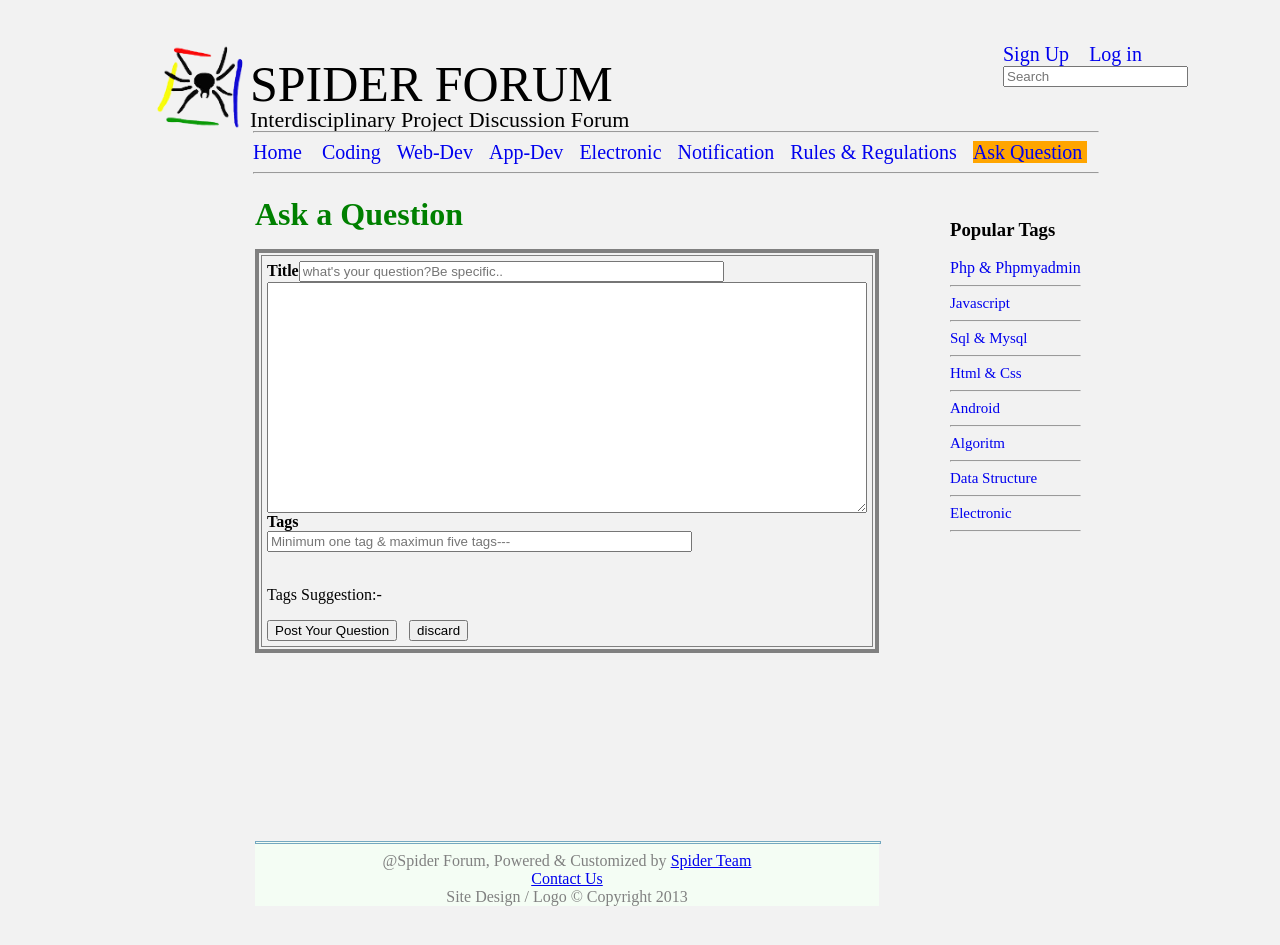
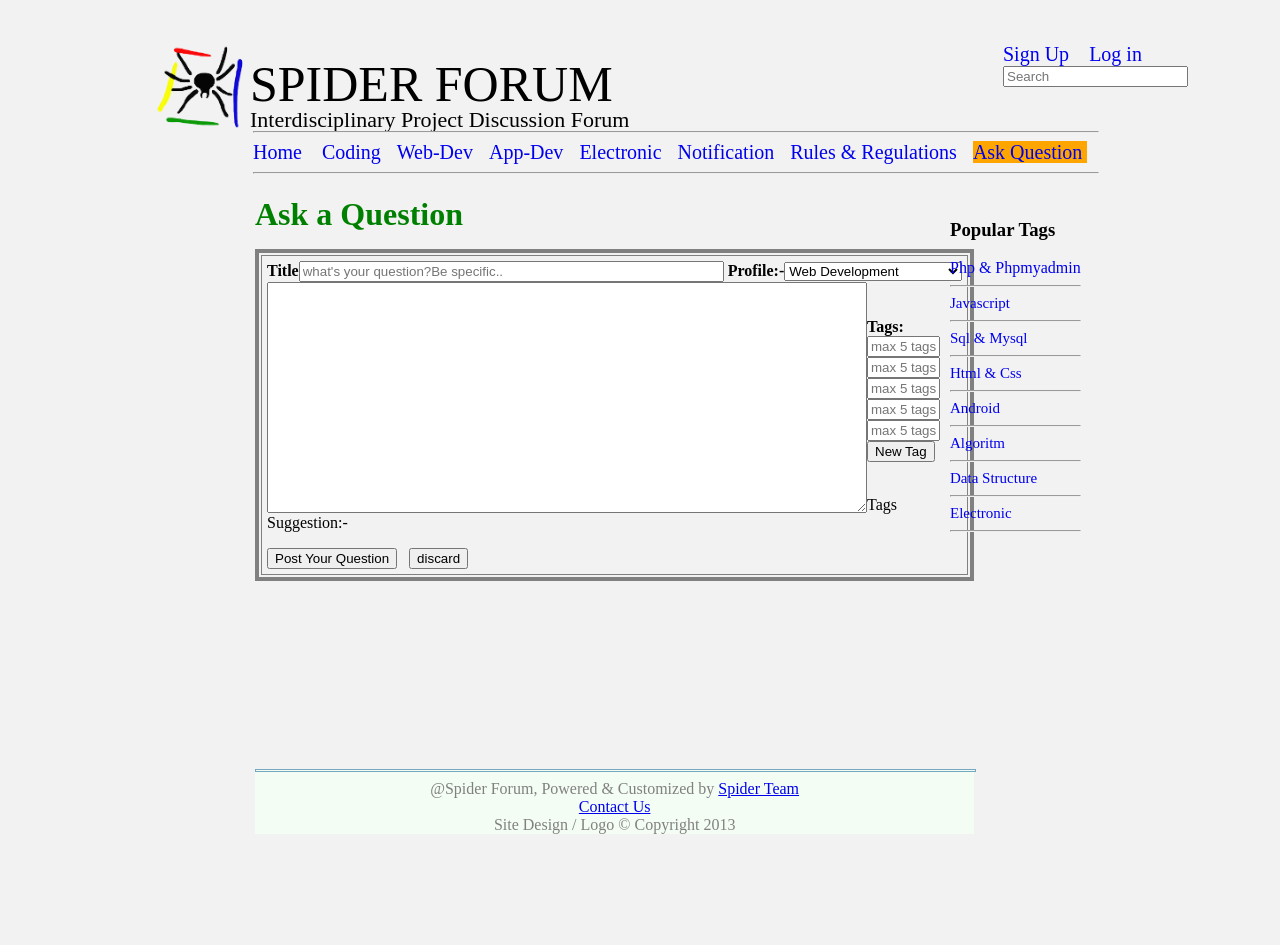
Before and after one commit to kumarrishav/spiderforum, a PHP site: page /ask.php in a window 1280 px wide. Shown: the top 945 px of the page. Run offline with PHP 8.4, Linux system fonts and the light colour scheme.

Commit message:
tags done

```diff
--- a/anslikes.php
+++ b/anslikes.php
@@ -25,7 +25,6 @@ mysql_query($stor1);
 
 else
 {
-echo "jhkj";
 $page = $_SERVER['PHP_SELF'];
 $sec = "10";
 header("Refresh: $sec; url=$page");
--- a/ask.php
+++ b/ask.php
@@ -37,6 +37,14 @@ xmlhttp.onreadystatechange=function()
 xmlhttp.open("GET","gethint.php?q="+str,true);
 xmlhttp.send();
 }
+
+
+function tr()
+	{
+
+  document.getElementById("new").style.display="block";
+
+  }
 </script>
 
 </head>
@@ -47,9 +55,26 @@ xmlhttp.send();
 <table border="4" bordercolor="gray" cellpadding="5">
 <tr><td>
 <b>Title</b><input type="text" name="title" size="50" placeholder="what's your question?Be specific.."/>
-</br><textarea name="desc" style="width:600px;display:block; float:left;" rows="15"></textarea></br>
-</BR><B>Tags</B></BR><input type="text" name="tags" size="50" onkeyup="showHint(this.value)" placeholder="Minimum one tag & maximun five tags---"/>
-</BR></BR><p>Tags Suggestion:-<span id="txtHint"></span></p>
+<b>Profile:-</b><select name="select">
+<option>Web Development</option>
+<option>Andriod App Development</option>
+<option>Coding</option>
+<option>Electronics</option>
+<option>Miscellanious</option>
+</select>
+</br>
+<textarea name="desc" style="width:600px;display:block; float:left;" rows="15"></textarea></br>
+</BR>
+<B>Tags:</BR>
+<input type="text" name="tags1" size="6" onkeyup="showHint(this.value)" placeholder="max 5 tags"/>
+<input type="text" name="tags2" size="6" onkeyup="showHint(this.value)" placeholder="max 5 tags"/>
+<input type="text" name="tags3" size="6" onkeyup="showHint(this.value)" placeholder="max 5 tags"/>
+<input type="text" name="tags4" size="6" onkeyup="showHint(this.value)" placeholder="max 5 tags"/>
+<input type="text" name="tags5" size="6" onkeyup="showHint(this.value)" placeholder="max 5 tags"/>
+<input type="button" value="New Tag" onclick="tr()"></B>
+<input type="text" id="new" name="tags6" size="6"style="display:none;" placeholder="New tag"/>
+</BR></BR>
+<p>Tags Suggestion:-<font size="3" color="green"><span id="txtHint"></span></font></p>
 <input type="submit" value="Post Your Question">&nbsp;&nbsp;&nbsp;<input type="reset" value="discard">
 </form>
 </div>
--- a/detail.php
+++ b/detail.php
@@ -99,7 +99,7 @@ xmlhttp3.send();
 include ("connection.php");
 
 $detail= $_GET['id'];//question id
-$sql="SELECT ques_desc,ques_title,ques_id,tags,use_id,stamp FROM user ,question WHERE ques_id='$detail'";
+$sql="SELECT * FROM question WHERE ques_id='$detail'";
 $loop=mysql_query($sql,$dbc);
 
 if($loop === FALSE)
@@ -145,7 +145,7 @@ $num=mysql_num_rows($count);
   echo "</br>"."<font size='5' face='arial' color='green'>"."QUESTION DESCRIPTION"."</font></br>";
 
   echo "</BR>"."<font size='4' face='arial' color='BLACK'>".$row['ques_desc']."</FONT>";
-  echo "</br>"."<font size='4' face='arial' color='red'>".$row['tags']."</font>";
+  echo "</br>"."<font size='4' face='arial' color='red'>".$row['tag1'].$row['tag2'].$row['tag3'].$row['tag4'].$row['tag5'].$row['Newtag']."</font>";
   echo "</br>"."<font color='purple'>".str_repeat('&nbsp',95)."asked on".str_repeat('&nbsp',2).$row['stamp']."</font>";
   echo "<div id='mydiv'>".$num."</div><img src='voteup.png' height='30' width='30' onclick='loadXMLDoc()'>";
   echo "<img src='votedown.png' height='30' width='30' onclick='loadXMLDoc1()'>".str_repeat('&nbsp',30).
--- a/frontpage.php
+++ b/frontpage.php
@@ -5,7 +5,7 @@
             <tr><td>
 <?php
 include ("connection.php");
-$sql="SELECT user.username,user.user_id,ques_desc,ques_title,ques_id,tags,use_id,stamp FROM user,question WHERE user.user_id=question.use_id ";
+$sql="SELECT user.username,user.user_id,ques_desc,ques_title,ques_id,tag1,tag2,tag3,tag4,tag5,Newtag,profile, use_id,stamp FROM user,question WHERE user.user_id=question.use_id ";
 $loop=mysql_query($sql,$dbc);
 /*
 $row=mysql_fetch_assoc($loop);
@@ -16,6 +16,7 @@ if($loop === FALSE) {
 }
 while($row = mysql_fetch_array($loop))
   {
+  echo "<b>PROFILE:-</b><font size='4' color='red'> <i><u>".$row['profile']."</u></i></font></br>";
   echo  "<div id='flag'></div>"."<a href='detail.php?id=".$row['ques_id']."'"."style='text-decoration: none'><font size='4' color='blue' face='New times roman'>"."<b>".strtoupper($row['ques_title'])."</b>"."</a>"."</font>"."</br>";
   if(strlen($row['ques_desc'])<190)
   {
@@ -25,7 +26,7 @@ while($row = mysql_fetch_array($loop))
   {
   echo "</br>"."<font size='4'>". substr($row['ques_desc'], 0, 190)."</font>"."..........";
   }
-  echo "</br>"."<font size='4' face='arial' color='red'>".$row['tags']."</font>";
+  echo "</br></br>"."<font size='3' face='arial' color='green'>".$row['tag1']."&nbsp;&nbsp;".$row['tag2']."&nbsp;&nbsp;".$row['tag3']."&nbsp;&nbsp;".$row['tag4']."&nbsp;&nbsp;".$row['tag5']."&nbsp;&nbsp;".$row['Newtag']."</font>";
   echo "</br>"."<font color='purple'>".str_repeat('&nbsp',95)."asked on".str_repeat('&nbsp',2).$row['stamp']."</font>";
   echo "</br>".str_repeat('&nbsp',120)." &nbsp;".$row['username']."<hr style='border:1px dotted;'>";
   }
```
Also changed, not shown: question.php (+36 -2 lines).
